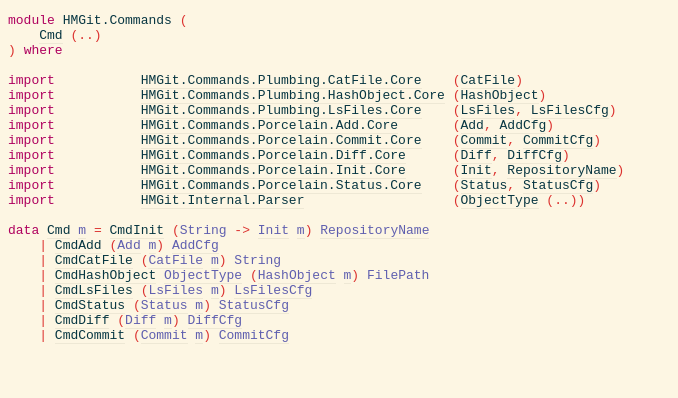
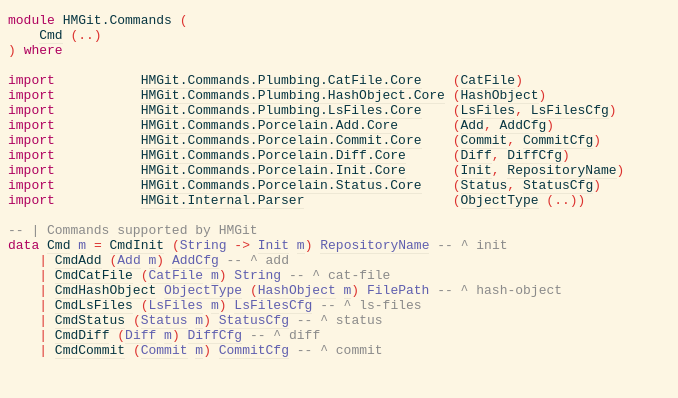
Before and after one commit to falgon/hmgit, a plain HTML site: page docs/src/HMGit.Commands.html in a window 1280 px wide. Shown: the whole page, without its empty margins (0-678 px from the left). Drawn offline with Linux system fonts and the light colour scheme.

Commit message:
Update a submodule for test
Update docs

```diff
--- a/docs/src/HMGit.Commands.html
+++ b/docs/src/HMGit.Commands.html
@@ -12,12 +12,13 @@
 </span><span id="line-12"></span><span class="hs-keyword">import</span><span>           </span><span class="annot"><a href="HMGit.Commands.Porcelain.Status.Core.html"><span class="hs-identifier">HMGit.Commands.Porcelain.Status.Core</span></a></span><span>    </span><span class="hs-special">(</span><span class="annot"><a href="HMGit.Commands.Porcelain.Status.Core.html#Status"><span class="hs-identifier">Status</span></a></span><span class="hs-special">,</span><span> </span><span class="annot"><a href="HMGit.Commands.Porcelain.Status.Core.html#StatusCfg"><span class="hs-identifier">StatusCfg</span></a></span><span class="hs-special">)</span><span>
 </span><span id="line-13"></span><span class="hs-keyword">import</span><span>           </span><span class="annot"><a href="HMGit.Internal.Parser.html"><span class="hs-identifier">HMGit.Internal.Parser</span></a></span><span>                   </span><span class="hs-special">(</span><span class="annot"><a href="HMGit.Internal.Parser.Object.html#ObjectType"><span class="hs-identifier">ObjectType</span></a></span><span> </span><span class="hs-special">(</span><span class="hs-glyph">..</span><span class="hs-special">)</span><span class="hs-special">)</span><span>
 </span><span id="line-14"></span><span>
-</span><span id="line-15"></span><span class="hs-keyword">data</span><span> </span><span id="Cmd"><span class="annot"><a href="HMGit.Commands.html#Cmd"><span class="hs-identifier hs-var">Cmd</span></a></span></span><span> </span><span id="local-6989586621679159862"><span class="annot"><a href="#local-6989586621679159862"><span class="hs-identifier hs-type">m</span></a></span></span><span> </span><span class="hs-glyph">=</span><span> </span><span id="CmdInit"><span class="annot"><a href="HMGit.Commands.html#CmdInit"><span class="hs-identifier hs-var">CmdInit</span></a></span></span><span> </span><span class="hs-special">(</span><span class="annot"><span class="hs-identifier hs-type">String</span></span><span> </span><span class="hs-glyph">-&gt;</span><span> </span><span class="annot"><a href="HMGit.Commands.Porcelain.Init.Core.html#Init"><span class="hs-identifier hs-type">Init</span></a></span><span> </span><span class="annot"><a href="#local-6989586621679159862"><span class="hs-identifier hs-type">m</span></a></span><span class="hs-special">)</span><span> </span><span class="annot"><a href="HMGit.Commands.Porcelain.Init.Core.html#RepositoryName"><span class="hs-identifier hs-type">RepositoryName</span></a></span><span>
-</span><span id="line-16"></span><span>    </span><span class="hs-glyph">|</span><span> </span><span id="CmdAdd"><span class="annot"><a href="HMGit.Commands.html#CmdAdd"><span class="hs-identifier hs-var">CmdAdd</span></a></span></span><span> </span><span class="hs-special">(</span><span class="annot"><a href="HMGit.Commands.Porcelain.Add.Core.html#Add"><span class="hs-identifier hs-type">Add</span></a></span><span> </span><span class="annot"><a href="#local-6989586621679159862"><span class="hs-identifier hs-type">m</span></a></span><span class="hs-special">)</span><span> </span><span class="annot"><a href="HMGit.Commands.Porcelain.Add.Core.html#AddCfg"><span class="hs-identifier hs-type">AddCfg</span></a></span><span>
-</span><span id="line-17"></span><span>    </span><span class="hs-glyph">|</span><span> </span><span id="CmdCatFile"><span class="annot"><a href="HMGit.Commands.html#CmdCatFile"><span class="hs-identifier hs-var">CmdCatFile</span></a></span></span><span> </span><span class="hs-special">(</span><span class="annot"><a href="HMGit.Commands.Plumbing.CatFile.Core.html#CatFile"><span class="hs-identifier hs-type">CatFile</span></a></span><span> </span><span class="annot"><a href="#local-6989586621679159862"><span class="hs-identifier hs-type">m</span></a></span><span class="hs-special">)</span><span> </span><span class="annot"><span class="hs-identifier hs-type">String</span></span><span>
-</span><span id="line-18"></span><span>    </span><span class="hs-glyph">|</span><span> </span><span id="CmdHashObject"><span class="annot"><a href="HMGit.Commands.html#CmdHashObject"><span class="hs-identifier hs-var">CmdHashObject</span></a></span></span><span> </span><span class="annot"><a href="HMGit.Internal.Parser.Object.html#ObjectType"><span class="hs-identifier hs-type">ObjectType</span></a></span><span> </span><span class="hs-special">(</span><span class="annot"><a href="HMGit.Commands.Plumbing.HashObject.Core.html#HashObject"><span class="hs-identifier hs-type">HashObject</span></a></span><span> </span><span class="annot"><a href="#local-6989586621679159862"><span class="hs-identifier hs-type">m</span></a></span><span class="hs-special">)</span><span> </span><span class="annot"><span class="hs-identifier hs-type">FilePath</span></span><span>
-</span><span id="line-19"></span><span>    </span><span class="hs-glyph">|</span><span> </span><span id="CmdLsFiles"><span class="annot"><a href="HMGit.Commands.html#CmdLsFiles"><span class="hs-identifier hs-var">CmdLsFiles</span></a></span></span><span> </span><span class="hs-special">(</span><span class="annot"><a href="HMGit.Commands.Plumbing.LsFiles.Core.html#LsFiles"><span class="hs-identifier hs-type">LsFiles</span></a></span><span> </span><span class="annot"><a href="#local-6989586621679159862"><span class="hs-identifier hs-type">m</span></a></span><span class="hs-special">)</span><span> </span><span class="annot"><a href="HMGit.Commands.Plumbing.LsFiles.Core.html#LsFilesCfg"><span class="hs-identifier hs-type">LsFilesCfg</span></a></span><span>
-</span><span id="line-20"></span><span>    </span><span class="hs-glyph">|</span><span> </span><span id="CmdStatus"><span class="annot"><a href="HMGit.Commands.html#CmdStatus"><span class="hs-identifier hs-var">CmdStatus</span></a></span></span><span> </span><span class="hs-special">(</span><span class="annot"><a href="HMGit.Commands.Porcelain.Status.Core.html#Status"><span class="hs-identifier hs-type">Status</span></a></span><span> </span><span class="annot"><a href="#local-6989586621679159862"><span class="hs-identifier hs-type">m</span></a></span><span class="hs-special">)</span><span> </span><span class="annot"><a href="HMGit.Commands.Porcelain.Status.Core.html#StatusCfg"><span class="hs-identifier hs-type">StatusCfg</span></a></span><span>
-</span><span id="line-21"></span><span>    </span><span class="hs-glyph">|</span><span> </span><span id="CmdDiff"><span class="annot"><a href="HMGit.Commands.html#CmdDiff"><span class="hs-identifier hs-var">CmdDiff</span></a></span></span><span> </span><span class="hs-special">(</span><span class="annot"><a href="HMGit.Commands.Porcelain.Diff.Core.html#Diff"><span class="hs-identifier hs-type">Diff</span></a></span><span> </span><span class="annot"><a href="#local-6989586621679159862"><span class="hs-identifier hs-type">m</span></a></span><span class="hs-special">)</span><span> </span><span class="annot"><a href="HMGit.Commands.Porcelain.Diff.Core.html#DiffCfg"><span class="hs-identifier hs-type">DiffCfg</span></a></span><span>
-</span><span id="line-22"></span><span>    </span><span class="hs-glyph">|</span><span> </span><span id="CmdCommit"><span class="annot"><a href="HMGit.Commands.html#CmdCommit"><span class="hs-identifier hs-var">CmdCommit</span></a></span></span><span> </span><span class="hs-special">(</span><span class="annot"><a href="HMGit.Commands.Porcelain.Commit.Core.html#Commit"><span class="hs-identifier hs-type">Commit</span></a></span><span> </span><span class="annot"><a href="#local-6989586621679159862"><span class="hs-identifier hs-type">m</span></a></span><span class="hs-special">)</span><span> </span><span class="annot"><a href="HMGit.Commands.Porcelain.Commit.Core.html#CommitCfg"><span class="hs-identifier hs-type">CommitCfg</span></a></span><span>
-</span><span id="line-23"></span></pre></body></html>
+</span><span id="line-15"></span><span class="hs-comment">-- | Commands supported by HMGit</span><span>
+</span><span id="line-16"></span><span class="hs-keyword">data</span><span> </span><span id="Cmd"><span class="annot"><a href="HMGit.Commands.html#Cmd"><span class="hs-identifier hs-var">Cmd</span></a></span></span><span> </span><span id="local-6989586621679159862"><span class="annot"><a href="#local-6989586621679159862"><span class="hs-identifier hs-type">m</span></a></span></span><span> </span><span class="hs-glyph">=</span><span> </span><span id="CmdInit"><span class="annot"><a href="HMGit.Commands.html#CmdInit"><span class="hs-identifier hs-var">CmdInit</span></a></span></span><span> </span><span class="hs-special">(</span><span class="annot"><span class="hs-identifier hs-type">String</span></span><span> </span><span class="hs-glyph">-&gt;</span><span> </span><span class="annot"><a href="HMGit.Commands.Porcelain.Init.Core.html#Init"><span class="hs-identifier hs-type">Init</span></a></span><span> </span><span class="annot"><a href="#local-6989586621679159862"><span class="hs-identifier hs-type">m</span></a></span><span class="hs-special">)</span><span> </span><span class="annot"><a href="HMGit.Commands.Porcelain.Init.Core.html#RepositoryName"><span class="hs-identifier hs-type">RepositoryName</span></a></span><span> </span><span class="hs-comment">-- ^ init</span><span>
+</span><span id="line-17"></span><span>    </span><span class="hs-glyph">|</span><span> </span><span id="CmdAdd"><span class="annot"><a href="HMGit.Commands.html#CmdAdd"><span class="hs-identifier hs-var">CmdAdd</span></a></span></span><span> </span><span class="hs-special">(</span><span class="annot"><a href="HMGit.Commands.Porcelain.Add.Core.html#Add"><span class="hs-identifier hs-type">Add</span></a></span><span> </span><span class="annot"><a href="#local-6989586621679159862"><span class="hs-identifier hs-type">m</span></a></span><span class="hs-special">)</span><span> </span><span class="annot"><a href="HMGit.Commands.Porcelain.Add.Core.html#AddCfg"><span class="hs-identifier hs-type">AddCfg</span></a></span><span> </span><span class="hs-comment">-- ^ add</span><span>
+</span><span id="line-18"></span><span>    </span><span class="hs-glyph">|</span><span> </span><span id="CmdCatFile"><span class="annot"><a href="HMGit.Commands.html#CmdCatFile"><span class="hs-identifier hs-var">CmdCatFile</span></a></span></span><span> </span><span class="hs-special">(</span><span class="annot"><a href="HMGit.Commands.Plumbing.CatFile.Core.html#CatFile"><span class="hs-identifier hs-type">CatFile</span></a></span><span> </span><span class="annot"><a href="#local-6989586621679159862"><span class="hs-identifier hs-type">m</span></a></span><span class="hs-special">)</span><span> </span><span class="annot"><span class="hs-identifier hs-type">String</span></span><span> </span><span class="hs-comment">-- ^ cat-file</span><span>
+</span><span id="line-19"></span><span>    </span><span class="hs-glyph">|</span><span> </span><span id="CmdHashObject"><span class="annot"><a href="HMGit.Commands.html#CmdHashObject"><span class="hs-identifier hs-var">CmdHashObject</span></a></span></span><span> </span><span class="annot"><a href="HMGit.Internal.Parser.Object.html#ObjectType"><span class="hs-identifier hs-type">ObjectType</span></a></span><span> </span><span class="hs-special">(</span><span class="annot"><a href="HMGit.Commands.Plumbing.HashObject.Core.html#HashObject"><span class="hs-identifier hs-type">HashObject</span></a></span><span> </span><span class="annot"><a href="#local-6989586621679159862"><span class="hs-identifier hs-type">m</span></a></span><span class="hs-special">)</span><span> </span><span class="annot"><span class="hs-identifier hs-type">FilePath</span></span><span> </span><span class="hs-comment">-- ^ hash-object</span><span>
+</span><span id="line-20"></span><span>    </span><span class="hs-glyph">|</span><span> </span><span id="CmdLsFiles"><span class="annot"><a href="HMGit.Commands.html#CmdLsFiles"><span class="hs-identifier hs-var">CmdLsFiles</span></a></span></span><span> </span><span class="hs-special">(</span><span class="annot"><a href="HMGit.Commands.Plumbing.LsFiles.Core.html#LsFiles"><span class="hs-identifier hs-type">LsFiles</span></a></span><span> </span><span class="annot"><a href="#local-6989586621679159862"><span class="hs-identifier hs-type">m</span></a></span><span class="hs-special">)</span><span> </span><span class="annot"><a href="HMGit.Commands.Plumbing.LsFiles.Core.html#LsFilesCfg"><span class="hs-identifier hs-type">LsFilesCfg</span></a></span><span> </span><span class="hs-comment">-- ^ ls-files</span><span>
+</span><span id="line-21"></span><span>    </span><span class="hs-glyph">|</span><span> </span><span id="CmdStatus"><span class="annot"><a href="HMGit.Commands.html#CmdStatus"><span class="hs-identifier hs-var">CmdStatus</span></a></span></span><span> </span><span class="hs-special">(</span><span class="annot"><a href="HMGit.Commands.Porcelain.Status.Core.html#Status"><span class="hs-identifier hs-type">Status</span></a></span><span> </span><span class="annot"><a href="#local-6989586621679159862"><span class="hs-identifier hs-type">m</span></a></span><span class="hs-special">)</span><span> </span><span class="annot"><a href="HMGit.Commands.Porcelain.Status.Core.html#StatusCfg"><span class="hs-identifier hs-type">StatusCfg</span></a></span><span> </span><span class="hs-comment">-- ^ status</span><span>
+</span><span id="line-22"></span><span>    </span><span class="hs-glyph">|</span><span> </span><span id="CmdDiff"><span class="annot"><a href="HMGit.Commands.html#CmdDiff"><span class="hs-identifier hs-var">CmdDiff</span></a></span></span><span> </span><span class="hs-special">(</span><span class="annot"><a href="HMGit.Commands.Porcelain.Diff.Core.html#Diff"><span class="hs-identifier hs-type">Diff</span></a></span><span> </span><span class="annot"><a href="#local-6989586621679159862"><span class="hs-identifier hs-type">m</span></a></span><span class="hs-special">)</span><span> </span><span class="annot"><a href="HMGit.Commands.Porcelain.Diff.Core.html#DiffCfg"><span class="hs-identifier hs-type">DiffCfg</span></a></span><span> </span><span class="hs-comment">-- ^ diff</span><span>
+</span><span id="line-23"></span><span>    </span><span class="hs-glyph">|</span><span> </span><span id="CmdCommit"><span class="annot"><a href="HMGit.Commands.html#CmdCommit"><span class="hs-identifier hs-var">CmdCommit</span></a></span></span><span> </span><span class="hs-special">(</span><span class="annot"><a href="HMGit.Commands.Porcelain.Commit.Core.html#Commit"><span class="hs-identifier hs-type">Commit</span></a></span><span> </span><span class="annot"><a href="#local-6989586621679159862"><span class="hs-identifier hs-type">m</span></a></span><span class="hs-special">)</span><span> </span><span class="annot"><a href="HMGit.Commands.Porcelain.Commit.Core.html#CommitCfg"><span class="hs-identifier hs-type">CommitCfg</span></a></span><span> </span><span class="hs-comment">-- ^ commit</span><span>
+</span><span id="line-24"></span></pre></body></html>
```
Also changed, not shown: docs/HMGit-Commands.html (+1 -1 lines), docs/hmgit.txt, 1 other file.
